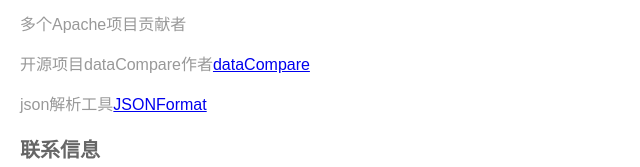
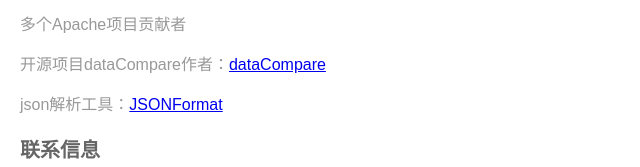
Before and after one commit to zhugezifang/zhugezifang.github.io, a plain HTML site: page index.html in a window 1280 px wide. Shown: the part 269-436 px from the top of the page, without its empty margins (0-640 px from the left). Drawn offline with Linux system fonts and the light colour scheme.

Commit message:
Update index.html

```diff
--- a/index.html
+++ b/index.html
@@ -34,8 +34,8 @@
     <p>蓝桥杯《用户画像案例精讲》作者</p>
     <p>开源中国《程序员如何入门大数据》作者</p>
     <p>多个Apache项目贡献者</p>
-    <p>开源项目dataCompare作者<a href="https://github.com/zhugezifang/dataCompare" target="">dataCompare</a></p>
-    <p>json解析工具<a href="https://zhugezifang.github.io/JSONFormat/" target="">JSONFormat</a></p>
+    <p>开源项目dataCompare作者：<a href="https://github.com/zhugezifang/dataCompare" target="_blank">dataCompare</a></p>
+    <p>json解析工具：<a href="https://zhugezifang.github.io/JSONFormat/" target="_blank">JSONFormat</a></p>
     <h2>联系信息</h2>
     <p>微信:zhugezifang001</p>
 </body>
```
